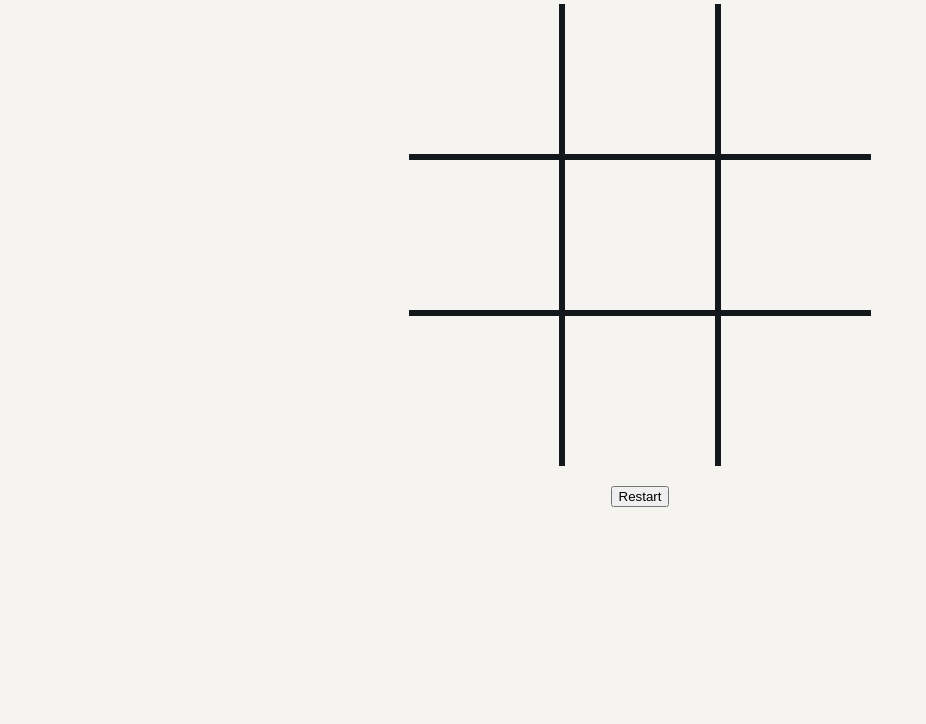
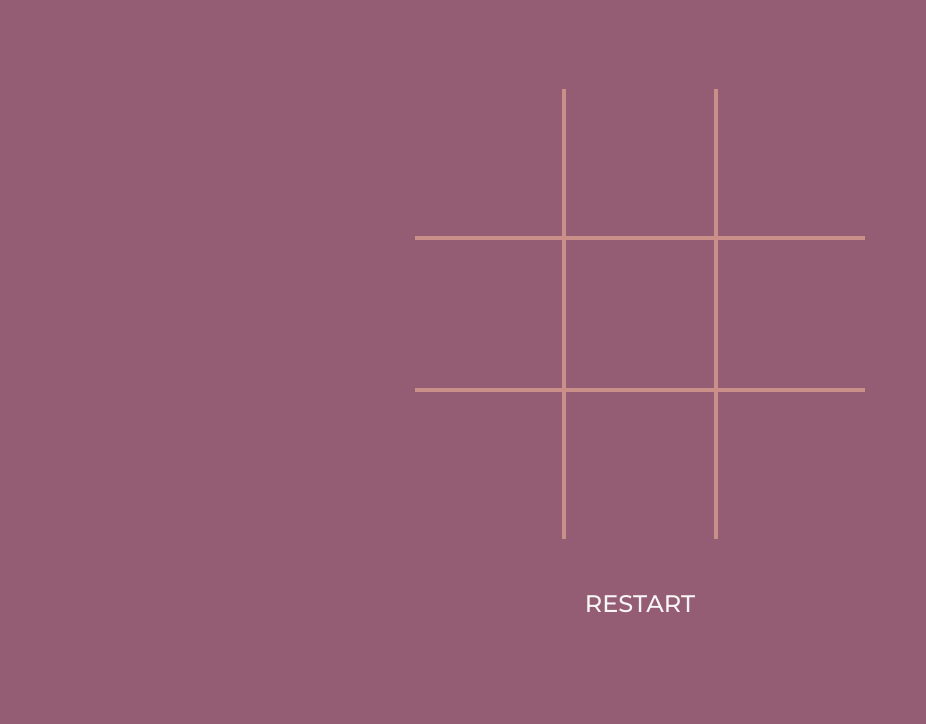
Before and after one commit to isikava/tic-tac-toe, a website: page index.html in a window 1280 px wide. Shown: the part 76-800 px from the top of the page, without its empty margins (0-926 px from the left). Drawn offline with Linux system fonts and the light colour scheme.

Commit message:
Add layout

```diff
--- a/index.html
+++ b/index.html
@@ -9,13 +9,17 @@
     <script src="main.js" defer></script>
   </head>
   <body>
-    <h1>Tic Tac Toe</h1>
-    <div class="container">
-      <main id="gameBoard" class="game-grid"></main>
-      <div>
-        <h2 id="winner"></h2>
+    <header>
+      <div class="container">
+        <h1>Tic Tac Toe</h1>
+      </div>
+    </header>
+    <main class="container game-container">
+      <h2 id="message"></h2>
+      <div id="gameBoard" class="game-grid"></div>
+      <div class="game-controls">
         <button id="reset">Restart</button>
       </div>
-    </div>
+    </main>
   </body>
 </html>
--- a/main.js
+++ b/main.js
@@ -70,7 +70,7 @@ const player = (name, marker) => ({
 // Game
 (() => {
   const { gameGrid, getBoard, makeTurn, reset } = gameBoard;
-  const winnerEl = document.querySelector('#winner');
+  const messageEl = document.querySelector('#message');
   const playerX = player('Boris', 'X');
   const playerO = player('Janna', 'O');
   let currentPlayer = playerX;
@@ -88,12 +88,12 @@ const player = (name, marker) => ({
     const isPlayerWon = makeTurn(+cellIndex, currentPlayer.marker);
     if (isPlayerWon) {
       winner = currentPlayer.marker;
-      winnerEl.textContent = `The winner is ${winner}`;
+      messageEl.textContent = `The winner is ${winner}`;
     } else {
       const board = getBoard();
       // If board is full
       if (!board.includes('')) {
-        winnerEl.textContent = `It's a DRAW`;
+        messageEl.textContent = `It's a DRAW`;
       }
     }
     switchPlayer();
@@ -102,7 +102,7 @@ const player = (name, marker) => ({
   const onReset = () => {
     currentPlayer = playerX;
     winner = null;
-    winnerEl.textContent = '';
+    messageEl.textContent = '';
     reset();
   };
 
--- a/style.css
+++ b/style.css
@@ -1,37 +1,150 @@
+@import url('https://fonts.googleapis.com/css?family=Montserrat:500,600&display=swap');
+
 :root {
-  --c-light: #f6f4f1;
-  --c-dark: #12181b;
+  /* Colors */
+  --c-light: #f8f6f5;
+  --c-light-accent: #aa91a6;
+  --c-primary: #ca8f89;
+  --c-dark-accent: #945d73;
+  --c-dark: #284049;
+  --c-body: var(--c-dark-accent);
+  --c-text: var(--c-light);
+  --c-button: var(--c-dark);
+  /* Sizes */
+  --w-board: 300px;
 }
 
+*,
+*::before,
+*::after {
+  box-sizing: border-box;
+}
 * {
-  box-sizing: border-box;
+  margin: 0;
+}
+html,
+body {
+  height: 100%;
+}
+body {
+  -webkit-font-smoothing: antialiased;
+}
+input,
+button,
+textarea,
+select {
+  font: inherit;
+}
+p,
+h1,
+h2,
+h3,
+h4,
+h5,
+h6 {
+  overflow-wrap: break-word;
 }
 
 body {
-  background-color: var(--c-light);
+  text-align: center;
+  background-color: var(--c-body);
+  color: var(--c-text);
+  font-family: 'Montserrat', sans-serif;
+}
+
+h1 {
+  font-size: 2.5rem;
+  line-height: 1;
+  border-bottom: 3px dotted var(--c-primary);
+}
+
+header {
+  padding: 1rem;
+}
+
+button {
+  padding: 10px;
+  border: none;
+  min-width: 200px;
+  font-size: 1rem;
+  text-transform: uppercase;
+  cursor: pointer;
+  background-color: var(--c-button);
+  color: var(--c-text);
 }
 
 .container {
+  width: var(--w-board);
+  margin: 0 auto;
+}
+
+#message {
+  min-height: 30px;
+  font-size: 30px;
+  line-height: 1;
+}
+
+.game-container {
   display: flex;
   flex-direction: column;
-  align-items: center;
-  justify-content: center;
+  gap: 40px;
 }
 
 .game-grid {
   display: grid;
-  grid-template-columns: repeat(3, 150px);
-  grid-template-rows: repeat(3, 150px);
+  grid-template-columns: repeat(3, 1fr);
+  grid-template-rows: repeat(3, 1fr);
   justify-content: center;
-  gap: 6px;
-  background-color: var(--c-dark);
-  font-size: 4rem;
+  gap: 4px;
+  width: var(--w-board);
+  height: var(--w-board);
+  background-color: var(--c-primary);
 }
 
 .cell {
   display: flex;
   justify-content: center;
   align-items: center;
-  background-color: var(--c-light);
-  color: var(--c-dark);
+  background-color: var(--c-body);
+  color: var(--c-text);
+  font-size: 90px;
+  line-height: 1;
+  user-select: none;
 }
+
+.game-controls {
+  display: flex;
+  flex-direction: column;
+  gap: 10px;
+}
+
+@media (width >= 48em) {
+  :root {
+    --w-board: 450px;
+  }
+
+  button {
+    font-size: 1.5rem;
+    background-color: transparent;
+  }
+
+  button:hover {
+    background-color: var(--c-button);
+  }
+
+  #message {
+    min-height: 50px;
+    font-size: 50px;
+  }
+
+  .cell {
+    font-size: 120px;
+  }
+
+  .game-controls {
+    flex-direction: row;
+    flex-wrap: wrap;
+    justify-content: center;
+    gap: 20px;
+  }
+}
```
